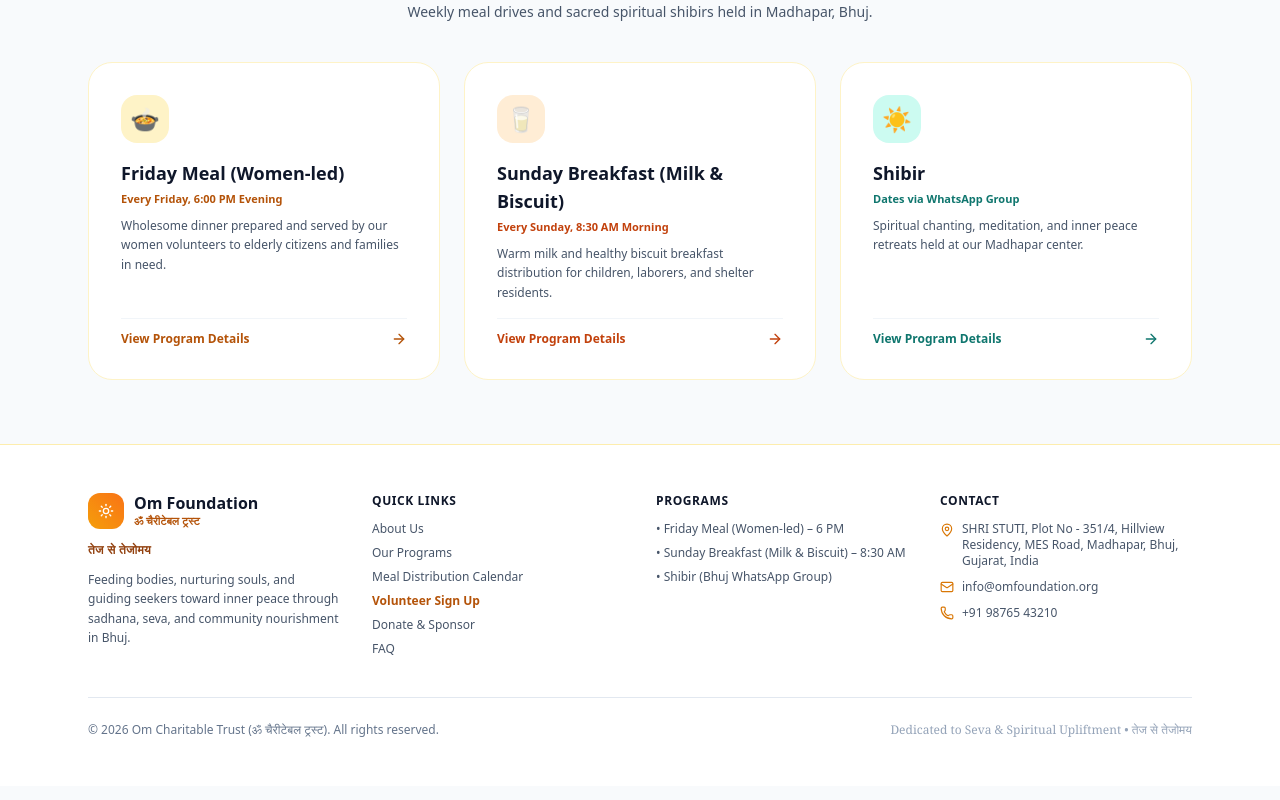
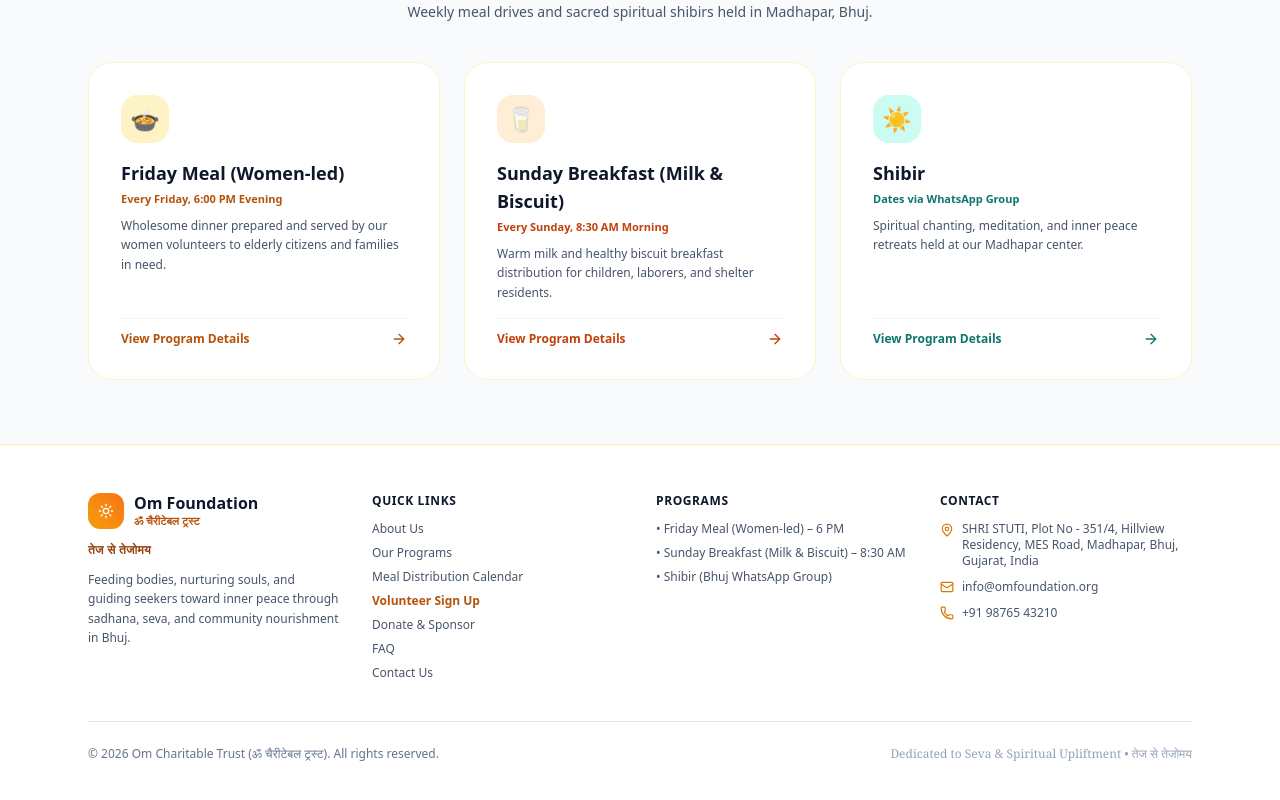
Before and after one commit to vanshsolanki58-stack/om-foundation, a React (Vite) app: page /#/ in a window 1280 px wide. Shown: the part 2275-3075 px from the top of the page. Built offline with nearby package versions, Linux system fonts and the light colour scheme; no server answers; the database is empty.

Commit message:
Fix 5s background polling, add Contact Us to footer links, and update FAQ volunteer roles

```diff
--- a/src/components/SiteFooter.tsx
+++ b/src/components/SiteFooter.tsx
@@ -66,6 +66,11 @@ export function SiteFooter() {
                   FAQ
                 </Link>
               </li>
+              <li>
+                <Link to="/contact" className="text-slate-600 hover:text-amber-700 transition">
+                  Contact Us
+                </Link>
+              </li>
             </ul>
           </div>
 
--- a/src/lib/gallery-store.ts
+++ b/src/lib/gallery-store.ts
@@ -9,11 +9,6 @@ class GalleryService {
 
   constructor() {
     this.loadInitial();
-    if (typeof window !== 'undefined') {
-      setInterval(() => {
-        this.fetchFromServer();
-      }, 5000);
-    }
   }
 
   private async loadInitial() {
--- a/src/pages/FaqPage.tsx
+++ b/src/pages/FaqPage.tsx
@@ -13,7 +13,7 @@ export function FaqPage() {
     },
     {
       q: "How can I volunteer for Friday or Sunday meal drives?",
-      a: "Simply head over to our Volunteer Sign-Up page, select your preferred roles (e.g., cooking, packaging, or serving), pick your available days, and you will immediately receive your volunteer pass and drive alerts.",
+      a: "Simply head over to our Volunteer Sign-Up page, select your preferred seva areas (Meal Serving, Food Prep, or Admin & Coordination), pick your available days, and you will receive your digital volunteer pass and updates.",
     },
     {
       q: "Are donations eligible for tax exemption?",
```
